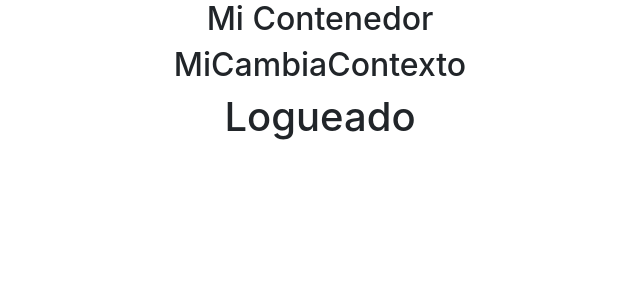
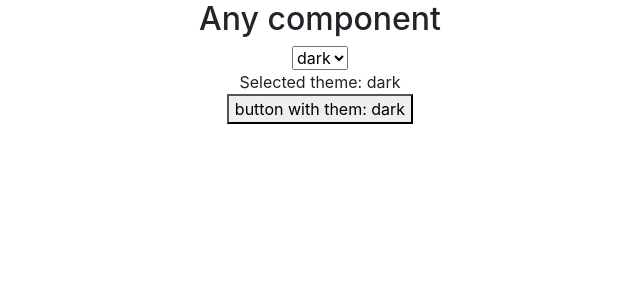
Before and after one commit to pepesan/ejemplos-react-ts, a React (Create React App) app: page / in a window 1280 px wide. Shown: the top 300 px of the page, without its empty margins (320-960 px from the left). Built offline with nearby package versions, Linux system fonts and the light colour scheme.

Commit message:
ejemplo de contexto con cambio de valores

```diff
--- a/src/App.tsx
+++ b/src/App.tsx
@@ -18,12 +18,13 @@ import AppRouter from "./rutas/AppRouter";
 import PeticionesWeb from "./peticionesweb/PeticionesWeb";
 import ReduxAPP from "./redux/ReduxApp";
 import MiContenedor from "./context/MiContenedor";
+import AnyComponent from "./context2/AnyComponent";
 
 function App() {
   var empleado: Empleado = new Empleado();
   return (
     <div className="App">
-       <MiContenedor></MiContenedor>
+       <AnyComponent></AnyComponent>
     </div>
   );
 }
--- a/src/context/MiCambiaContexto.tsx
+++ b/src/context/MiCambiaContexto.tsx
@@ -9,9 +9,8 @@ class  MiCambiaContexto extends Component{
                 {
                     return(
                         <div id="MiCambiaContexto">
-                            <h2>MiCambiaContexto</h2>
+                            <h2>MiCambiaContexto2</h2>
                         </div>
-
                     )
                 }
 
--- /dev/null
+++ b/src/context2/AnyComponent.tsx
@@ -0,0 +1,39 @@
+import React, {ChangeEvent, ChangeEventHandler, FormEvent, FormEventHandler} from 'react';
+import Theme from "./theme";
+import ThemedButton from "./ThemedButton";
+class AnyComponent extends React.Component {
+    state = {
+        theme: 'dark',
+        themes: ['light', 'dark']
+    };
+    handleSelect = (evt:ChangeEvent<HTMLSelectElement>) => {
+        console.log('Changing value to ' + evt.target.value);
+
+        this.setState({
+            theme: evt.target.value
+        });
+    };
+
+    render() {
+        return (
+            <React.Fragment>
+                <h2>Any component</h2>
+                <select value = {this.state.theme}
+                        onChange ={this.handleSelect}>
+                    { this.state.themes.map(t =>
+                        <option value = {t} >{t}</option>)
+                    }
+                </select>
+                <div>
+                    Selected theme: {this.state.theme}
+                </div>
+                <Theme.Provider value ={this.state.theme}>
+                    <ThemedButton theme={this.state.theme} />
+                </Theme.Provider>
+            </React.Fragment>
+        );
+
+    }
+}
+
+export default AnyComponent;
--- /dev/null
+++ b/src/context2/ThemedButton.tsx
@@ -0,0 +1,14 @@
+// ThemedButton.js
+import React from 'react';
+import Theme from './theme';
+
+const ThemedButton = (props: any) => (
+
+    <Theme.Consumer>
+
+        {theme => <button { ...props }>button with them: {theme}</button>}
+
+    </Theme.Consumer>
+
+);
+export default ThemedButton
--- /dev/null
+++ b/src/context2/theme.ts
@@ -0,0 +1,5 @@
+import React from 'react';
+
+const ThemeContext = React.createContext('light');
+
+export default ThemeContext;
```
Also changed, not shown: src/context2/Sample.tsx (added, +16 -0 lines), src/peticionesweb/PeticionesWeb.tsx (+6 -1 lines).
